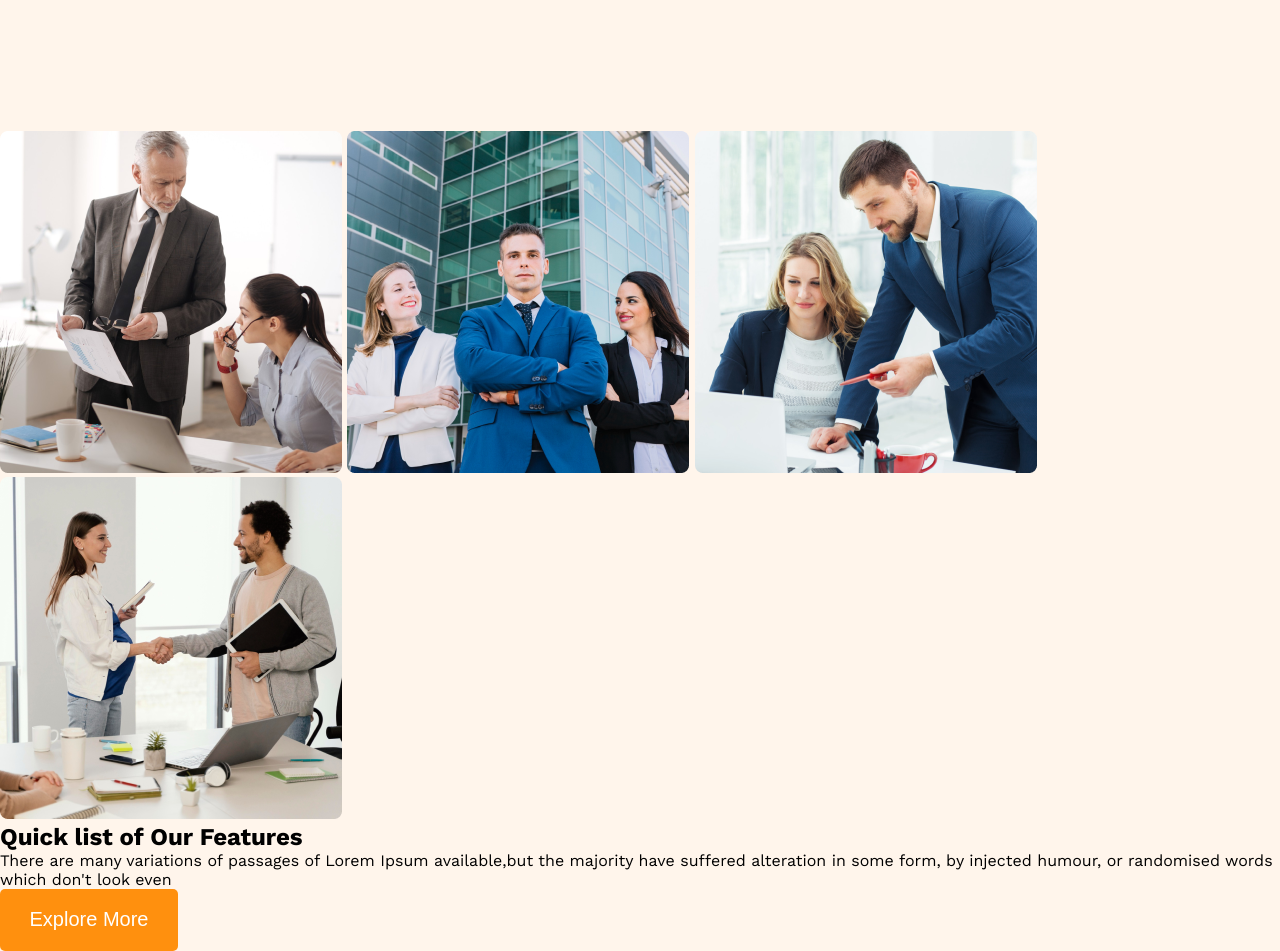
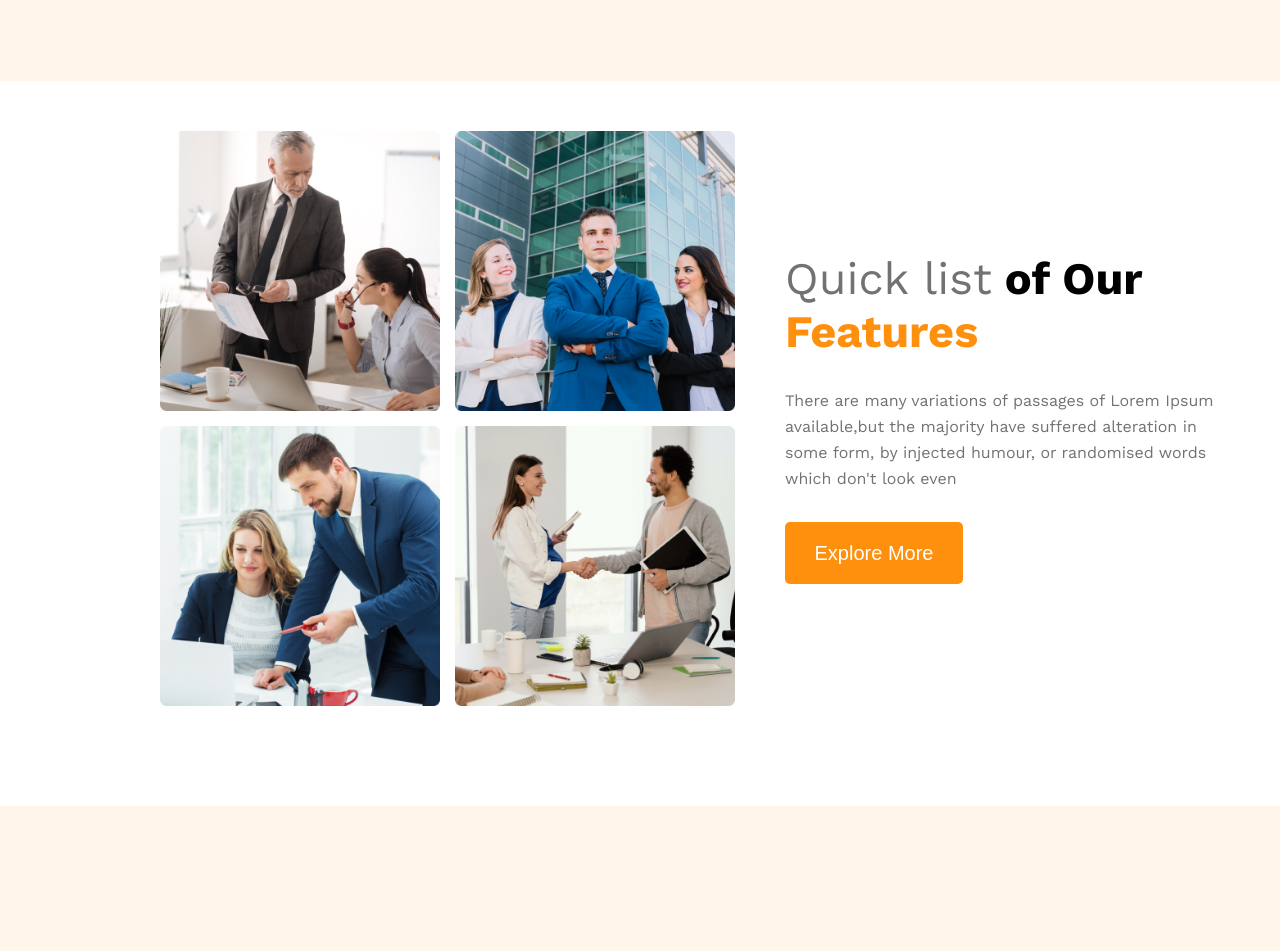
Before and after one commit to ShaikatRoy/g3-Architects, a plain HTML site: page index.html in a window 1280 px wide. Shown: the part 994-1945 px from the top of the page. After the commit the page ends 1800 px from the top, so only its background shows below. Drawn offline with nearby package versions, Linux system fonts and the light colour scheme.

Commit message:
feutre added

```diff
--- a/index.html
+++ b/index.html
@@ -18,7 +18,6 @@
     <!---------------
        nav section
     ----------------->
-
     <nav class="container">
         <h1 class="nav-title">G3 Architects</h1>
         <ul>
@@ -59,11 +58,11 @@
             <img src="./images/team3.png" alt="">
             <img src="./images/team4.png" alt="">
         </div>
-        <div class="features-details">
-            <h1 class="features-title">
+        <div class="fetures-details">
+            <h1 class="fetures-title">
                 <span class="span-1">Quick list</span> of Our <span class="span-2">Features</span>
             </h1>
-            <p class="feature-des">
+            <p class="feture-des">
                 There are many variations of passages of Lorem Ipsum available,but the majority have suffered alteration in some form, by injected humour, or randomised words which don't look even
             </p>
             <div>
--- a/styles/style.css
+++ b/styles/style.css
@@ -16,8 +16,8 @@
 --------------- */
 
 body {
+  font-family: var(--primary-font);
   background-color: var(--light-orange);
-  font-family: var(--primary-font);
 }
 
 * {
@@ -31,7 +31,7 @@ body {
    --------------- */
 
 .container {
-  padding: 0 65px;
+  padding: 0 85px;
   width: 100%;
   max-width: 1250px;
   margin: 0 auto;
@@ -56,7 +56,7 @@ li {
 nav > ul {
   display: flex;
   list-style: none;
-  gap: 60px;
+  gap: 50px;
 }
 
 /* -------------
@@ -69,7 +69,7 @@ nav > ul {
     align-items: center;
     justify-items: center;
     text-align: center;
-    margin: 100px 0;
+    margin: 100px 0 50px 0;
    }
 
 .section-title {
@@ -101,3 +101,52 @@ font-size: 20px;
     border-radius: 10px;
     margin: 40px 0 30px 0;
 }
+
+/* -------------
+    feature styles
+   --------------- */
+
+   .fetures-section {
+    display: flex;
+    justify-content: center;
+    background-color: white;
+    padding: 50px 0px 100px 160px;
+    align-items: center;
+   }
+
+   .img-section{
+    display: grid;
+    grid-template-columns: repeat(2, 1fr);
+    grid-template-rows: repeat(2, 1fr);
+    gap: 15px;
+   }
+
+   .img-section img {
+    width: 280px;
+    height: 280px;
+   }
+
+   .fetures-details{
+    padding: 0 50px;
+   }
+
+   .fetures-title{
+font-size: 45px;
+line-height: 53px;
+   }
+
+   .span-1{
+    font-weight: 500;
+    color: var(--gray);
+   }
+
+   .span-2{
+    color: var(--hot-orange);
+   }
+
+   .feture-des{
+    font-size: 16px;
+    line-height: 26px;
+    color: var(--gray);
+    padding: 30px 0;
+   }
```
